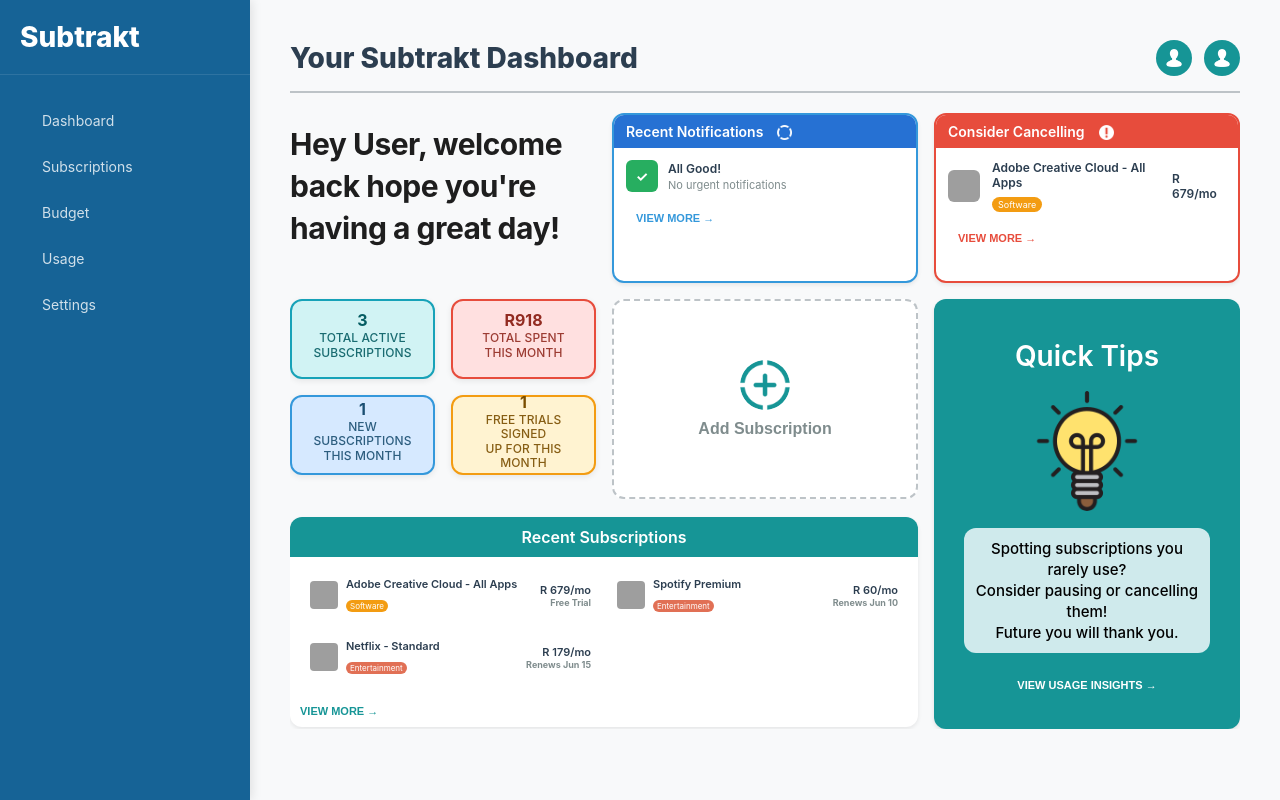
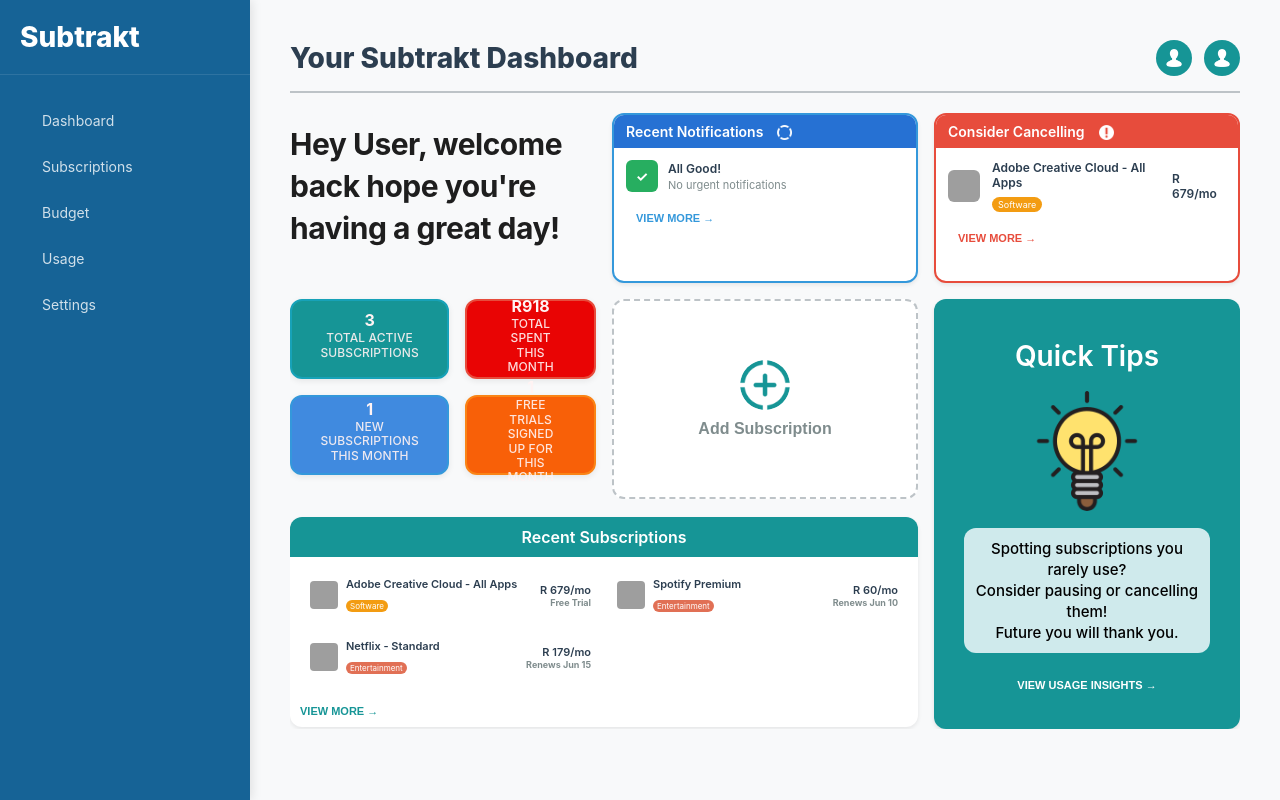
Before and after one commit to BlitzNoval/subtrakt-app, a React (Create React App) app: page / in a window 1280 px wide. Built offline with nearby package versions, Linux system fonts and the light colour scheme; grey boxes are pictures that could not be loaded.

Commit message:
Updated CSS

```diff
--- a/src/features/Budget/Charts/SpendingChart.jsx
+++ b/src/features/Budget/Charts/SpendingChart.jsx
@@ -97,7 +97,7 @@ const SpendingChart = ({ totalMonthlySpent, timeFrame, chartLoading }) => {
 
   return (
     <div className="chart-card spending-chart">
-      <h3>Spending Over Time</h3>
+      <h3>Estimated Spending Over Time</h3>
       <div className="chart-container">
         {chartLoading ? (
           <div className="chart-loading">
--- a/src/styles/Dashboard/DashboardMetrics.css
+++ b/src/styles/Dashboard/DashboardMetrics.css
@@ -30,25 +30,25 @@
 
 /* Metric Card Colors */
 .metric-card.active-subs {
-  background: #d1f3f4;
+  background: #169596;
   border: 2px solid #17a2b8;
-  color: #065d63;
+  color: #fff3f3;
 }
 
 .metric-card.total-spent {
-  background: #ffe0e0;
+  background: #e90404;
   border: 2px solid #e74c3c;
-  color: #922b21;
+  color: #fff3f3;
 }
 
 .metric-card.new-subs {
-  background: #d6e9ff;
+  background: #408adf;
   border: 2px solid #3498db;
-  color: #1b4f72;
+  color: #fff3f3;
 }
 
 .metric-card.free-trials {
-  background: #fff3d1;
-  border: 2px solid #f39c12;
-  color: #7a4e00;
+  background: #f86008;
+  border: 2px solid #fa8416;
+  color: #fff3f3;
 }
--- a/src/styles/Subscriptions/SubsMetrics.css
+++ b/src/styles/Subscriptions/SubsMetrics.css
@@ -1,33 +1,51 @@
-* METRICS CARDS */
+/* METRIC CARDS */
 .metric-card {
-  background: white;
+  background: #ffffff;
   border-radius: 12px;
-  box-shadow: 0 2px 8px rgba(0, 0, 0, 0.08);
+  box-shadow: 0 2px 6px rgba(0, 0, 0, 0.08);
   padding: 28.5px;
   text-align: center;
-  transition: transform 0.2s ease;
+  transition: transform 0.2s ease, box-shadow 0.2s ease, background 0.3s, color 0.3s;
+  color: #1e1e1e;
+  font-weight: 500;
+  cursor: pointer;
 }
 
+/* Hover effect */
 .metric-card:hover {
-  transform: translateY(-2px);
-  box-shadow: 0 4px 12px rgba(0, 0, 0, 0.12);
+  transform: translateY(-3px);
+  background: #000;
+  color: #fff;
+  box-shadow: 0 6px 12px rgba(0, 0, 0, 0.2);
+  border-color: #000;
 }
 
+/* Updated Pastel Color Themes */
 .metric-card.total-cost {
-  background: linear-gradient(135deg, #a29bfe 0%, #6c5ce7 100%);
-  color: white;
+  background: #fc4b4b;
+  border: 2px solid #e74c3c;
+  color: #fff3f3;
 }
 
 .metric-card.active-count {
-  background: linear-gradient(135deg, #74b9ff 0%, #0984e3 100%);
-  color: white;
+  background: #276f72;
+  border: 2px solid #17a2b8;
+  color: #fff3f3;
 }
 
 .metric-card.trials-count {
-  background: linear-gradient(135deg, #fdcb6e 0%, #f39c12 100%);
-  color: white;
+  background: #f86008;
+  border: 2px solid #fa8416;
+  color: #fff3f3;
 }
 
+.metric-card.new-count {
+  background: #408adf;
+  border: 2px solid #3498db;
+  color: #1b4f72;
+}
+
+/* Typography */
 .metric-label {
   font-size: 12px;
   font-weight: 500;
@@ -51,7 +69,7 @@
   opacity: 0.8;
 }
 
-.metric-number{
+.metric-number {
   font-weight: 700;
   margin-bottom: 1px;
 }
```
